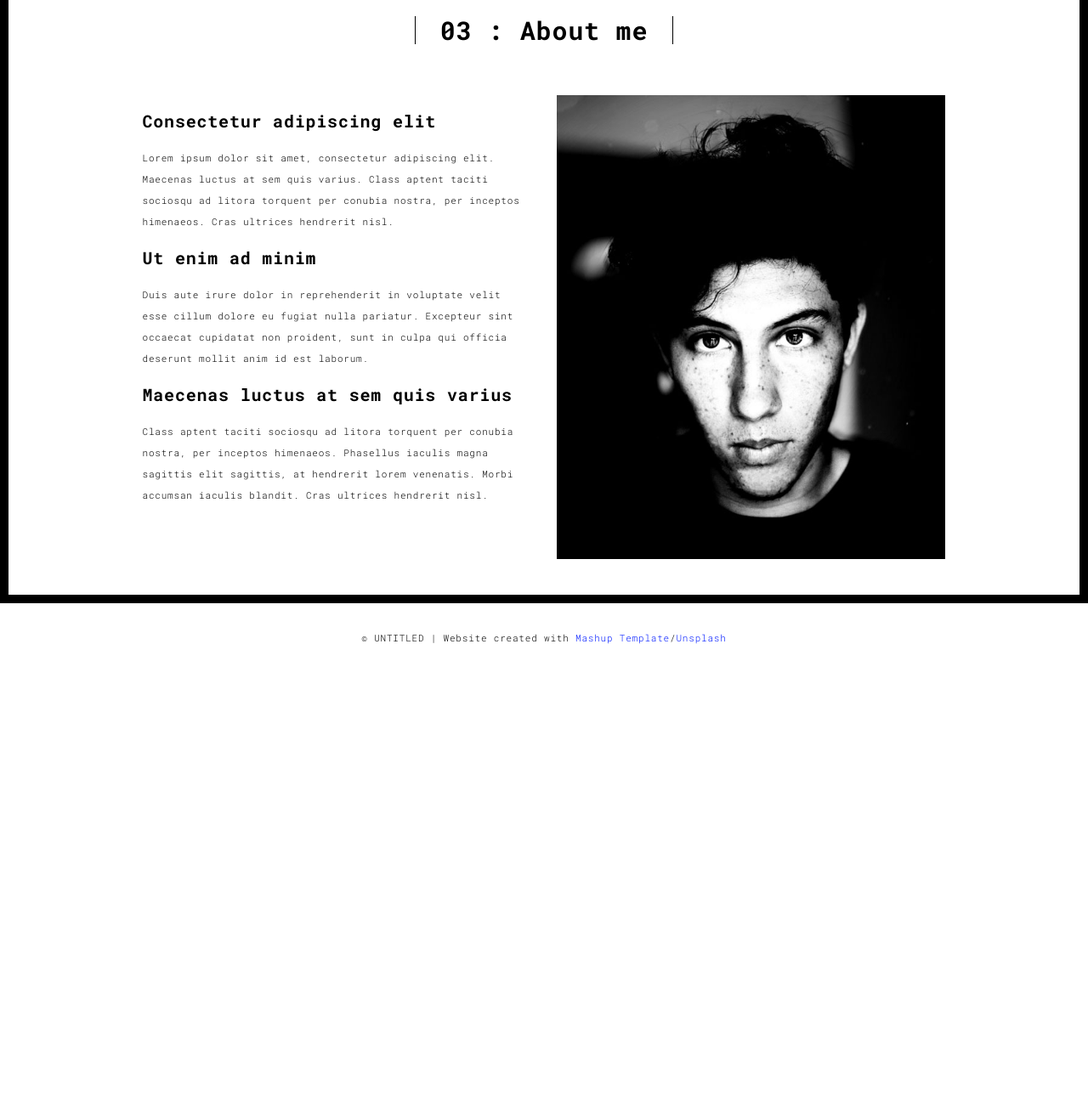
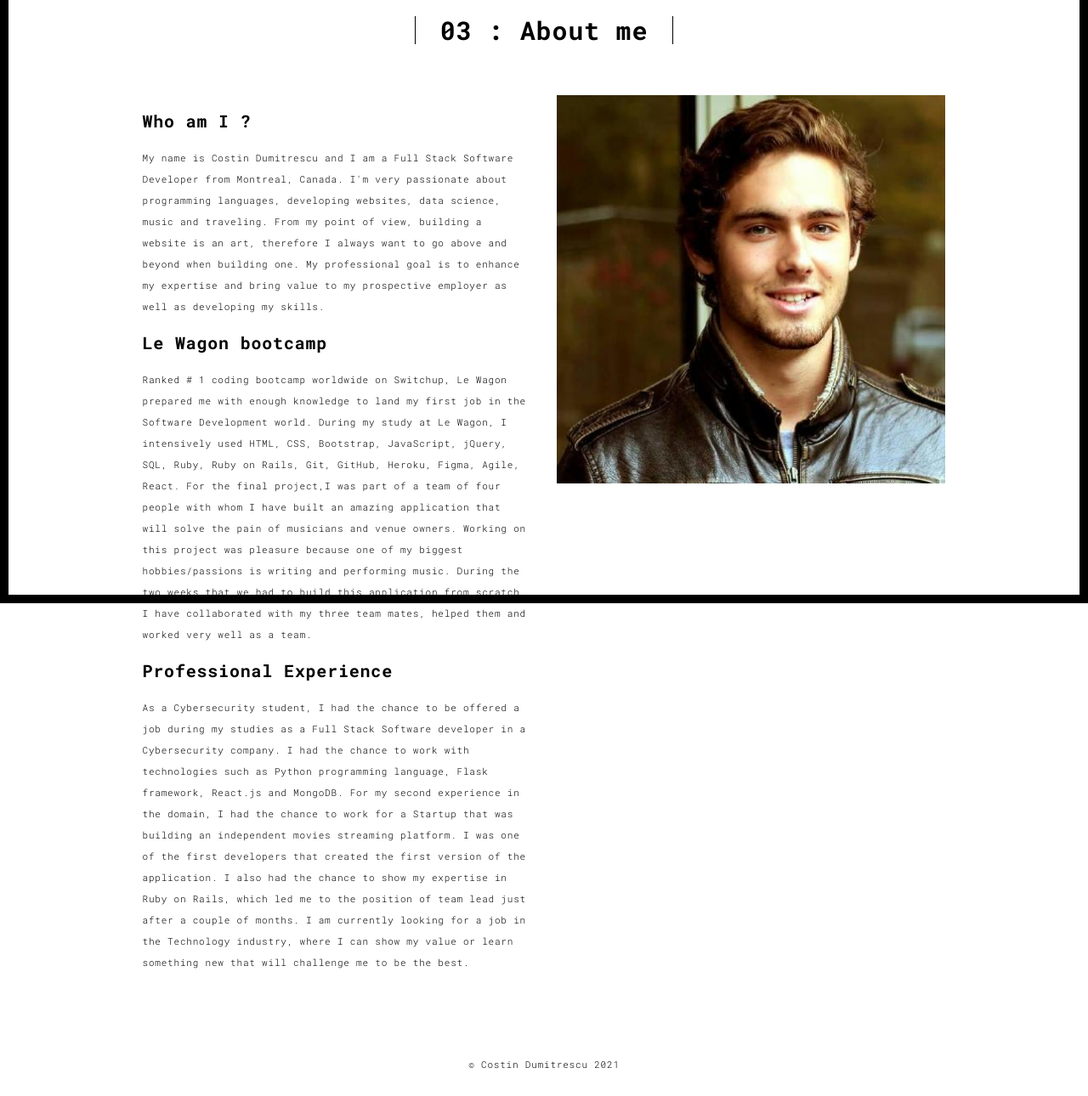
Before and after one commit to costindumitrescu/PortfolioFlask, a Flask app: page /about.html in a window 1280 px wide. Shown: the part 90-1380 px from the top of the page at 85% size. Before the commit the page ends 848 px from the top, so only its background shows below. Run offline with Flask 2, Linux system fonts and the light colour scheme; some libraries are stand-ins or nearby versions.

Commit message:
almost done

```diff
--- a/templates/about.html
+++ b/templates/about.html
@@ -61,19 +61,30 @@
             <div class="col-md-10 col-md-offset-1">
               <div class="row">
                 <div class="col-xs-12 col-md-6">
-                  <h3>Consectetur adipiscing elit</h3>
-                  <p>Lorem ipsum dolor sit amet, consectetur adipiscing elit. Maecenas luctus at sem quis varius.
-                  Class aptent taciti sociosqu ad litora torquent per conubia nostra, per inceptos himenaeos. Cras ultrices hendrerit nisl.</p>
-                  <h3>Ut enim ad minim </h3>
-                  <p>Duis aute irure dolor in reprehenderit in voluptate velit esse
-                  cillum dolore eu fugiat nulla pariatur. Excepteur sint occaecat cupidatat non
-                  proident, sunt in culpa qui officia deserunt mollit anim id est laborum.
-                  <h3>Maecenas luctus at sem quis varius</h3>
-                  <p>
-                  Class aptent taciti sociosqu ad litora torquent per conubia nostra, per inceptos himenaeos. Phasellus iaculis magna sagittis elit sagittis, at hendrerit lorem venenatis. Morbi accumsan iaculis blandit. Cras ultrices hendrerit nisl.</p>
+                  <h3>Who am I ?</h3>
+                  <p>My name is Costin Dumitrescu and I am a Full Stack Software Developer from Montreal, Canada. I'm very passionate about
+                  programming languages, developing websites, data science, music and traveling. From my point of view, building a website
+                  is an art, therefore I always want to go above and beyond when building one. My professional goal is to enhance my
+                  expertise and bring value to my prospective employer as well as developing my skills.</p>
+                  <h3>Le Wagon bootcamp </h3>
+                  <p>Ranked # 1 coding bootcamp worldwide on Switchup, Le Wagon prepared me with enough knowledge to land my first job
+                    in the Software Development world. During my study at Le Wagon, I intensively used HTML, CSS, Bootstrap, JavaScript, jQuery, SQL, Ruby, Ruby on Rails, Git, GitHub, Heroku, Figma, Agile, React.
+                    For the final project,I was part of a team of four people with whom I have built an amazing application that will solve the pain of musicians
+                    and venue owners. Working on this project was pleasure because one of my biggest hobbies/passions is writing and
+                    performing music. During the two weeks that we had to build this application from scratch, I have collaborated with my
+                    three team mates, helped them and worked very well as a team.
+
+                  <h3>Professional Experience</h3>
+                  <p>As a Cybersecurity student, I had the chance to be offered a job during my studies as a Full Stack Software developer in a Cybersecurity company. I had the chance to work with technologies such as
+                    Python programming language, Flask framework, React.js and MongoDB.
+                    For my second experience in the domain, I had the chance to work for a Startup that was building an independent movies streaming platform.
+                    I was one of the first developers that created the first version of the application. I also had the chance to show my expertise in Ruby on Rails, which
+                    led me to the position of team lead just after a couple of months.
+                    I am currently looking for a job in the Technology industry, where I can show my value or learn something new that will challenge me to be the best.
+                  </p>
                 </div>
                 <div class="col-xs-12 col-md-6">
-                  <img src="./static/assets/images/profil.jpg" class="img-responsive" alt="">
+                  <img src="./static/assets/images/eu.jpeg" class="img-responsive" alt="">
                 </div>
               </div>
             </div>
@@ -90,7 +101,7 @@
   <div class="container">
     <div class="row">
       <div class="col-xs-12">
-        <p>© UNTITLED | Website created with <a href="http://www.mashup-template.com/" title="Create website with free html template">Mashup Template</a>/<a href="https://www.unsplash.com/" title="Beautiful Free Images">Unsplash</a></p>
+        <p>© Costin Dumitrescu 2021</p>
       </div>
     </div>
   </div>
--- a/templates/work.html
+++ b/templates/work.html
@@ -104,7 +104,7 @@
   <div class="container">
     <div class="row">
       <div class="col-xs-12">
-        <p>© UNTITLED | Website created with <a href="http://www.mashup-template.com/" title="Create website with free html template">Mashup Template</a>/<a href="https://www.unsplash.com/" title="Beautiful Free Images">Unsplash</a></p>
+        <p>© Costin Dumitrescu 2021</p>
       </div>
     </div>
   </div>
```
Also changed, not shown: templates/contact.html (+6 -6 lines), templates/works.html (+14 -14 lines), static/assets/images/eu.jpeg (added).
